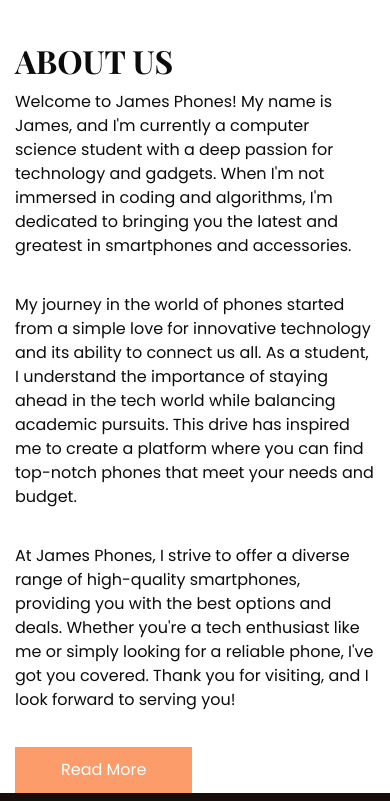
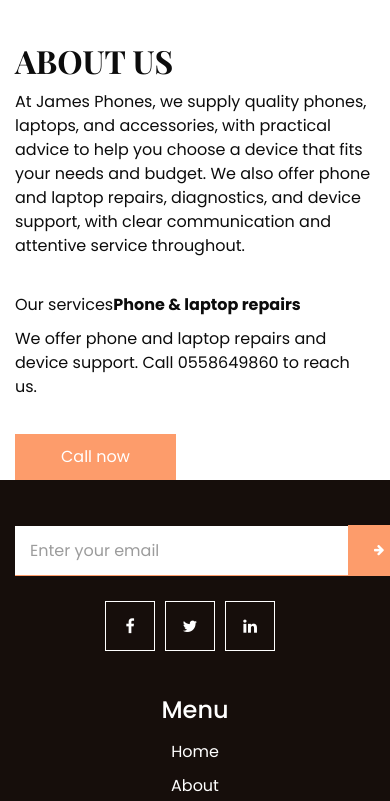
Before and after one commit to Jamesakeluru/james-phones-and-laptops, a plain HTML site: page about.html in a window 390 px wide. Shown: the part 483-1284 px from the top of the page. Drawn offline with nearby package versions, Linux system fonts and the light colour scheme; no server answers.

Commit message:
Refresh About page and repair contact details
Replace the outdated copy with our phone, laptop, and repair services; remove the obsolete external link and correct the repair contact number.

Co-authored-by: Copilot <223556219+Copilot@users.noreply.github.com>

```diff
--- a/about.html
+++ b/about.html
@@ -84,19 +84,9 @@
                 About Us
               </h2>
             </div>
-            <p>
-              Welcome to James Phones! My name is James, and I'm currently a computer science student with a deep passion for technology and gadgets. When I'm not immersed in coding and algorithms, I'm dedicated to bringing you the latest and greatest in smartphones and accessories.
-          </p>
-          <p>
-              My journey in the world of phones started from a simple love for innovative technology and its ability to connect us all. As a student, I understand the importance of staying ahead in the tech world while balancing academic pursuits. This drive has inspired me to create a platform where you can find top-notch phones that meet your needs and budget.
-          </p>
-          <p>
-              At James Phones, I strive to offer a diverse range of high-quality smartphones, providing you with the best options and deals. Whether you're a tech enthusiast like me or simply looking for a reliable phone, I've got you covered. Thank you for visiting, and I look forward to serving you!
-          </p>
+            <p>At James Phones, we supply quality phones, laptops, and accessories, with practical advice to help you choose a device that fits your needs and budget. We also offer phone and laptop repairs, diagnostics, and device support, with clear communication and attentive service throughout.</p>
 
-            <a href="https://jamesakeluru.github.io/project/">
-              Read More
-            </a>
+            <div class="about-service-banner" role="note" aria-label="Repair services"><span class="service-label">Our services</span><strong>Phone &amp; laptop repairs</strong><p>We offer phone and laptop repairs and device support. Call 0558649860 to reach us.</p><a href="tel:+233558649860">Call now</a></div>
           </div>
         </div>
       </div>
@@ -178,7 +168,7 @@
               About Us
             </h4>
             <p class="mb-0">
-              At James Phones, we are dedicated to bringing you the latest in smartphone technology at competitive prices. Founded by James, a passionate computer science student and tech enthusiast, we strive to provide high-quality phones and exceptional customer service.
+              James Phones offers quality phones and laptops, accessories, and dependable repairs, backed by practical advice and attentive customer service.
           </div>
         </div>
         <div class="col-md-6 col-lg-3">
@@ -195,7 +185,7 @@
             <a href="tel:+233558649860">
               <i class="fa fa-phone" aria-hidden="true"></i>
               <span>
-                Call +233596460176
+                Call +233558649860
               </span>
             </a>
             <a href="mailto:akelurudungasejames@gmail.com">
```
